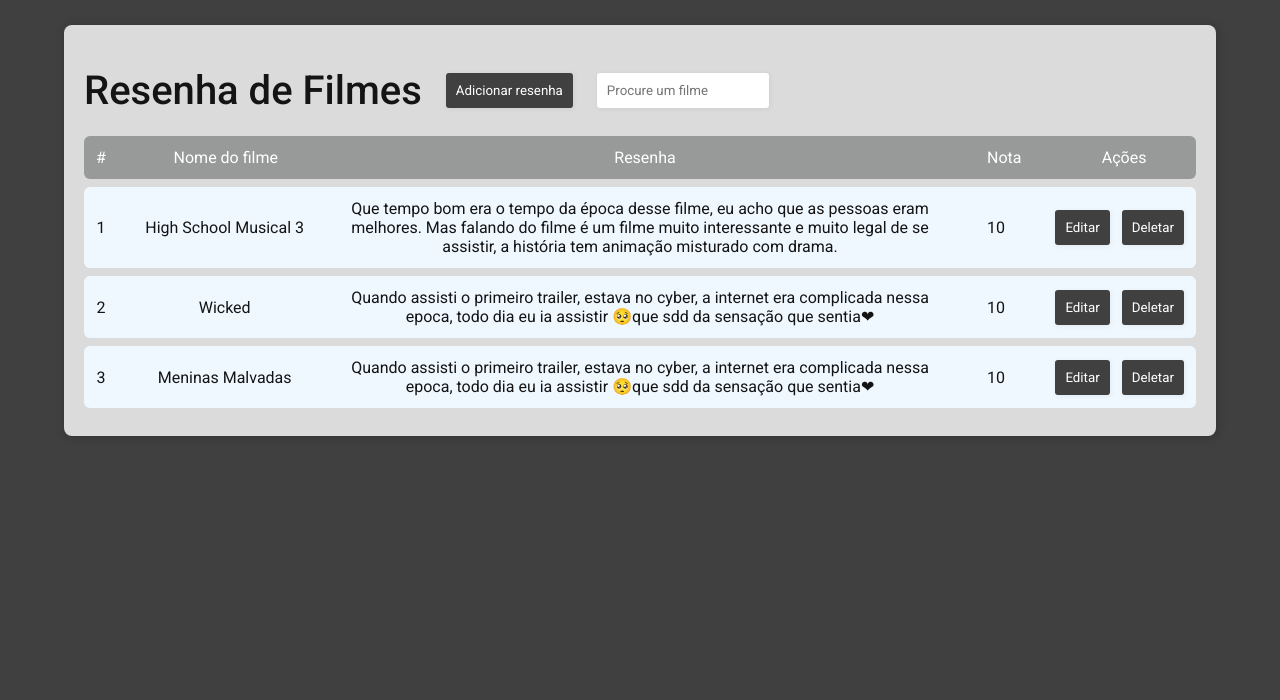
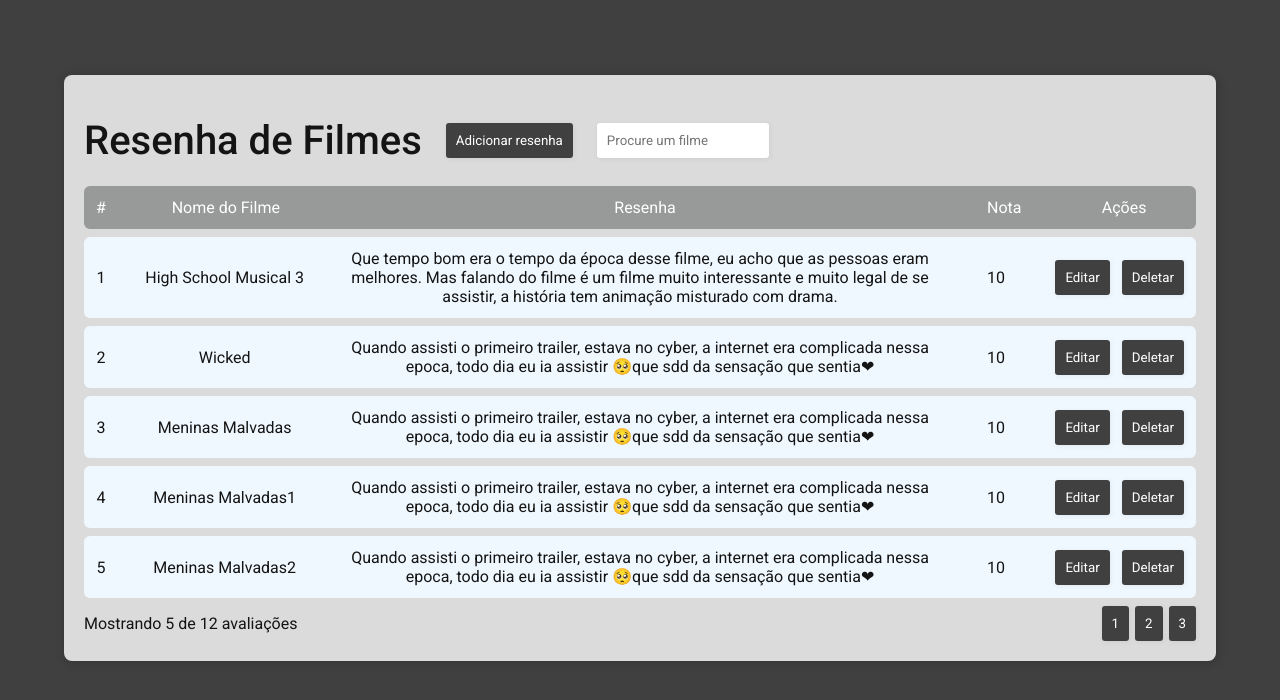
Before and after one commit to livialeall/crud_resenha_filme_front, a React (Vite) app in the folder crud_resenha_filme/: page / in a window 1280 px wide. Shown: the top 700 px of the page. Built offline with nearby package versions, Linux system fonts and the light colour scheme.

Commit message:
paginação incial

```diff
--- a/crud_resenha_filme/src/mocks/resenhas.json
+++ b/crud_resenha_filme/src/mocks/resenhas.json
@@ -16,5 +16,59 @@
         "nome":"Meninas Malvadas",
         "resenha":"Quando assisti o primeiro trailer, estava no cyber, a internet era complicada nessa epoca, todo dia eu ia assistir 🥺que sdd da sensação que sentia❤",
         "nota":10
+    },
+    {
+        "id":4,
+        "nome":"Meninas Malvadas1",
+        "resenha":"Quando assisti o primeiro trailer, estava no cyber, a internet era complicada nessa epoca, todo dia eu ia assistir 🥺que sdd da sensação que sentia❤",
+        "nota":10
+    },
+    {
+        "id":5,
+        "nome":"Meninas Malvadas2",
+        "resenha":"Quando assisti o primeiro trailer, estava no cyber, a internet era complicada nessa epoca, todo dia eu ia assistir 🥺que sdd da sensação que sentia❤",
+        "nota":10
+    },
+    {
+        "id":6,
+        "nome":"Meninas Malvadas3",
+        "resenha":"Quando assisti o primeiro trailer, estava no cyber, a internet era complicada nessa epoca, todo dia eu ia assistir 🥺que sdd da sensação que sentia❤",
+        "nota":10
+    },
+    {
+        "id":7,
+        "nome":"Meninas Malvadas4",
+        "resenha":"Quando assisti o primeiro trailer, estava no cyber, a internet era complicada nessa epoca, todo dia eu ia assistir 🥺que sdd da sensação que sentia❤",
+        "nota":10
+    },
+    {
+        "id":8,
+        "nome":"Meninas Malvadas5",
+        "resenha":"Quando assisti o primeiro trailer, estava no cyber, a internet era complicada nessa epoca, todo dia eu ia assistir 🥺que sdd da sensação que sentia❤",
+        "nota":10
+    },
+    {
+        "id":9,
+        "nome":"Meninas Malvadas6",
+        "resenha":"Quando assisti o primeiro trailer, estava no cyber, a internet era complicada nessa epoca, todo dia eu ia assistir 🥺que sdd da sensação que sentia❤",
+        "nota":10
+    },
+    {
+        "id":10,
+        "nome":"Meninas Malvadas7",
+        "resenha":"Quando assisti o primeiro trailer, estava no cyber, a internet era complicada nessa epoca, todo dia eu ia assistir 🥺que sdd da sensação que sentia❤",
+        "nota":10
+    },
+    {
+        "id":11,
+        "nome":"Meninas Malvadas8",
+        "resenha":"Quando assisti o primeiro trailer, estava no cyber, a internet era complicada nessa epoca, todo dia eu ia assistir 🥺que sdd da sensação que sentia❤",
+        "nota":10
+    },
+    {
+        "id":12,
+        "nome":"Meninas Malvadas9",
+        "resenha":"Quando assisti o primeiro trailer, estava no cyber, a internet era complicada nessa epoca, todo dia eu ia assistir 🥺que sdd da sensação que sentia❤",
+        "nota":10
     }
 ]
--- a/crud_resenha_filme/src/pages/home.tsx
+++ b/crud_resenha_filme/src/pages/home.tsx
@@ -1,5 +1,6 @@
 import { useState } from "react";
 import Grid from "../ui/components/grid";
+import Footer from "../ui/components/pagination";
 
 const Home = () => {
   const [isOpen, setIsOpen] = useState(false);
@@ -48,7 +49,6 @@
                   Sua nota:
                   <input type="text" />
                 </label>
-
                 <div className="flex g-12">
                   <button
                     onClick={closeModal}
--- a/crud_resenha_filme/src/ui/components/grid.tsx
+++ b/crud_resenha_filme/src/ui/components/grid.tsx
@@ -1,37 +1,78 @@
+import { useState } from "react";
 import useGetReviews from "../../data/reviews.tsx";
 
-const Grid = ({search} : {search:string}) => {
+const Grid = ({ search }: { search: string }) => {
   const { data, error, loading } = useGetReviews();
+  const [pageNumber, setPageNumber] = useState(1);
+  const headers = ["#", "Nome do Filme", "Resenha", "Nota", "Ações"];
+  const limit = 5;
+  const shownLength = Math.ceil(data?.length / limit);
 
+  const pagesList = [];
+  for (let index = 1; index <= shownLength; index++) {
+    pagesList.push(index);
+  }
+
+  const filteredData = data.filter((item) =>
+    item.nome.toLowerCase().includes(search.trim())
+  );
 
   return (
     <>
       <div className="grid-header">
-        <div>#</div>
-        <div>Nome do filme</div>
-        <div>Resenha</div>
-        <div>Nota</div>
-        <div>Ações</div>
+        {headers.map((item) => (
+          <div className="justify-center flex g-4">{item}</div>
+        ))}
       </div>
       <div>
-        {/* Colunas */}
-        {loading && <div className="justify-center align-center font-size-18">Carregando...</div>}
-        {error && <div className="justify-center align-center font-size-18">Poxa, tivemos um erro para buscar as resenhas.</div>}
+        {loading && (
+          <div className="justify-center align-center font-size-18">
+            Carregando...
+          </div>
+        )}
+        {error && (
+          <div className="justify-center align-center font-size-18">
+            Poxa, tivemos um erro para buscar as resenhas.
+          </div>
+        )}
         {data &&
-          data
-          .filter((item)=> item.nome.toLowerCase().includes(search))
+          filteredData
+            .filter(
+              (item, index) =>
+                index + 1 <= pageNumber * limit &&
+                index + 1 >= pageNumber * limit - limit
+            )
             .map((item, index) => (
               <div className="grid">
-              <div>{index + 1}</div>
+                <div>{item.id} </div>
                 <div>{item.nome}</div>
                 <div>{item.resenha}</div>
                 <div>{item.nota}</div>
                 <div className="flex justify-center g-12 ">
-                <button className="rounded-3 shadow-lighter">Editar</button>
-                <button className="rounded-3 shadow-lighter">Deletar</button>
+                  <button>Editar</button>
+                  <button>Deletar</button>
                 </div>
               </div>
             ))}
+        {data ? (
+                <div className="flex justify-between align-center">
+                  <div>
+                    Mostrando {limit} de {data.length} avaliações
+                  </div>
+                  <div className="justify-around g-6">
+                    {pagesList.map((item) => (
+                      <button
+                        onClick={(e) =>
+                          setPageNumber(Number.parseInt(e.currentTarget.value))
+                        }
+                        value={item}
+                      >
+                        {item}
+                      </button>
+                    ))}
+                  </div>
+                </div>
+        ) : null}
       </div>
     </>
   );
--- a/crud_resenha_filme/src/ui/styles/index.css
+++ b/crud_resenha_filme/src/ui/styles/index.css
@@ -207,7 +207,7 @@
   box-shadow: 1px 1px 10px rgba(17, 17, 17, 0.285);
   width: 1200px;
   max-width: 90vw;
-  margin: 25px auto;
+  margin: 75px auto;
 }
 
 .subcomponents-div{
@@ -386,4 +386,6 @@
   background-color: #414040;
   color: white;
   padding: 10px;
+  border-radius: 3px;
+  box-shadow: 1px 1px 5px rgba(94, 94, 94, 0.089);
 }
```
Lines whose indentation alone changed are shown as unchanged.
